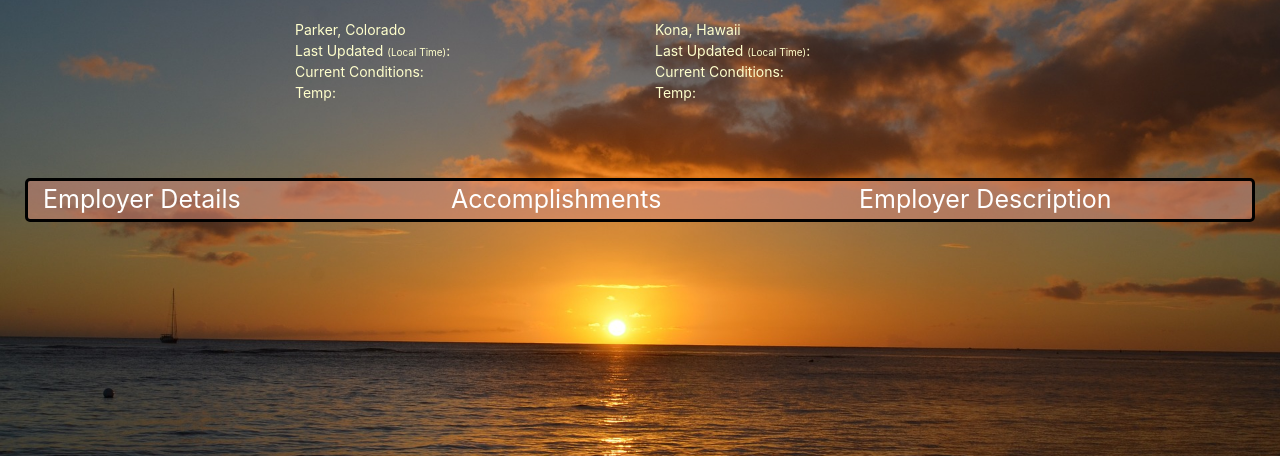
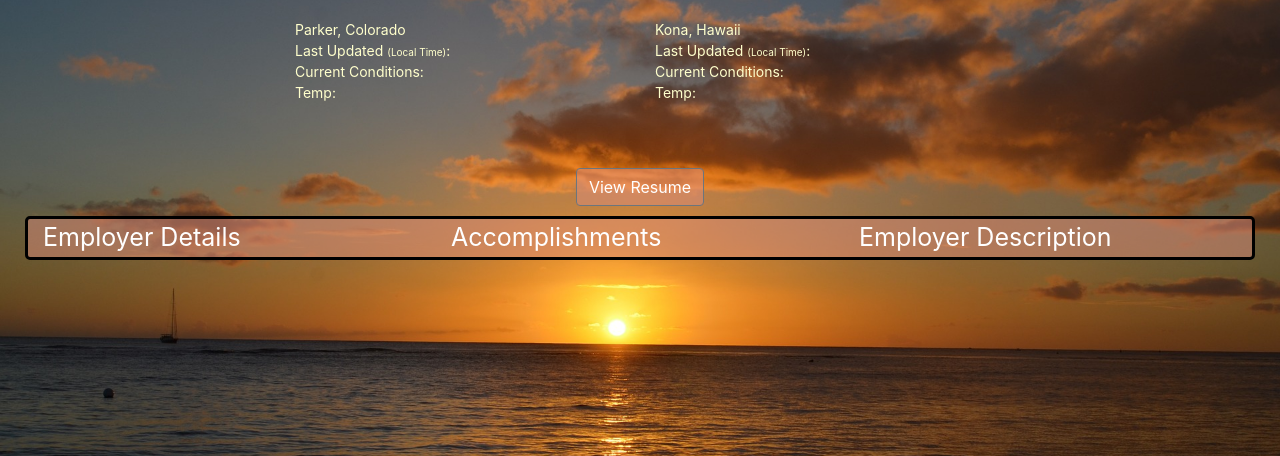
Before and after one commit to codecampNick/MySite2, a Django app: page /employment/ in a window 1280 px wide. Shown: the part 56-512 px from the top of the page. Run offline with Django 3.2, Linux system fonts and the light colour scheme; data that the repository does not hold is empty; parts of the project's set-up code (start-up, migrations or seed data) failed here and were passed over; some libraries are stand-ins or nearby versions.

Commit message:
Added resume to employment page. Cleaned up some commented out stuff.

```diff
--- a/employment/static/css/employment.css
+++ b/employment/static/css/employment.css
@@ -18,19 +18,7 @@ a:hover{
 .even{
     background-color: rgba(217, 183, 176, 0.1);
 }
-/*#employment-home{
-    display: grid;
-    grid-template-columns: auto 1fr 1fr;
-    grid-template-rows: 2;
-    grid-column-gap: 10px;
-    grid-row-gap: 10px;
-    border: solid 3px black;
-    grid-template-areas:
-        "emp-header-name emp-header-accomp emp-header-description"
-        "emp-details emp-accomp emp-description";
-    background-color: gray;
-}*/
-/*header styling*/
+
 .emp-header{
     color: white;
     font-size: 25px;
@@ -52,32 +40,11 @@ a:hover{
     color: rgba(217, 183, 176);
 }
 
-/*
-.emp-header-name{
-    grid-area: header-name;
+#resume-link{
+    text-align: center;
 }
 
-.emp-header-accomp{
-    grid-area: header-accomp;
+.btn-resume{
+    margin: -10px 0px 10px 0px;
+    background-color: rgba(220, 141, 124, 0.5);
 }
-
-.emp-header-description{
-    grid-area: header-description;
-}*/
-
-/*body styling*/
-/*.holder-container{
-    grid-area:
-    background-color: black;
-}
-
-.emp-base{
-    padding: 10px;
-}
-.holder-details{
-     background-color: brown;
-}
-
-.holder-desc{
-    background-color: blue;
-}*/
--- a/employment/templates/employment_home.html
+++ b/employment/templates/employment_home.html
@@ -5,6 +5,10 @@
 {% block title%} {{ title }} {% endblock title %}
 {% block content %}
     <div class="content">
+
+    <div id="resume-link">
+        <a class="btn btn-secondary btn-resume" target="_blank" href="{% static 'resources/Nick Ross.pdf' %}">View Resume</a>
+    </div>
         <div>
             <div class="row emp-header">
                 <div class="col-lg-4 col-xs-1">Employer Details</div>
```
Also changed, not shown: 1 other file.
